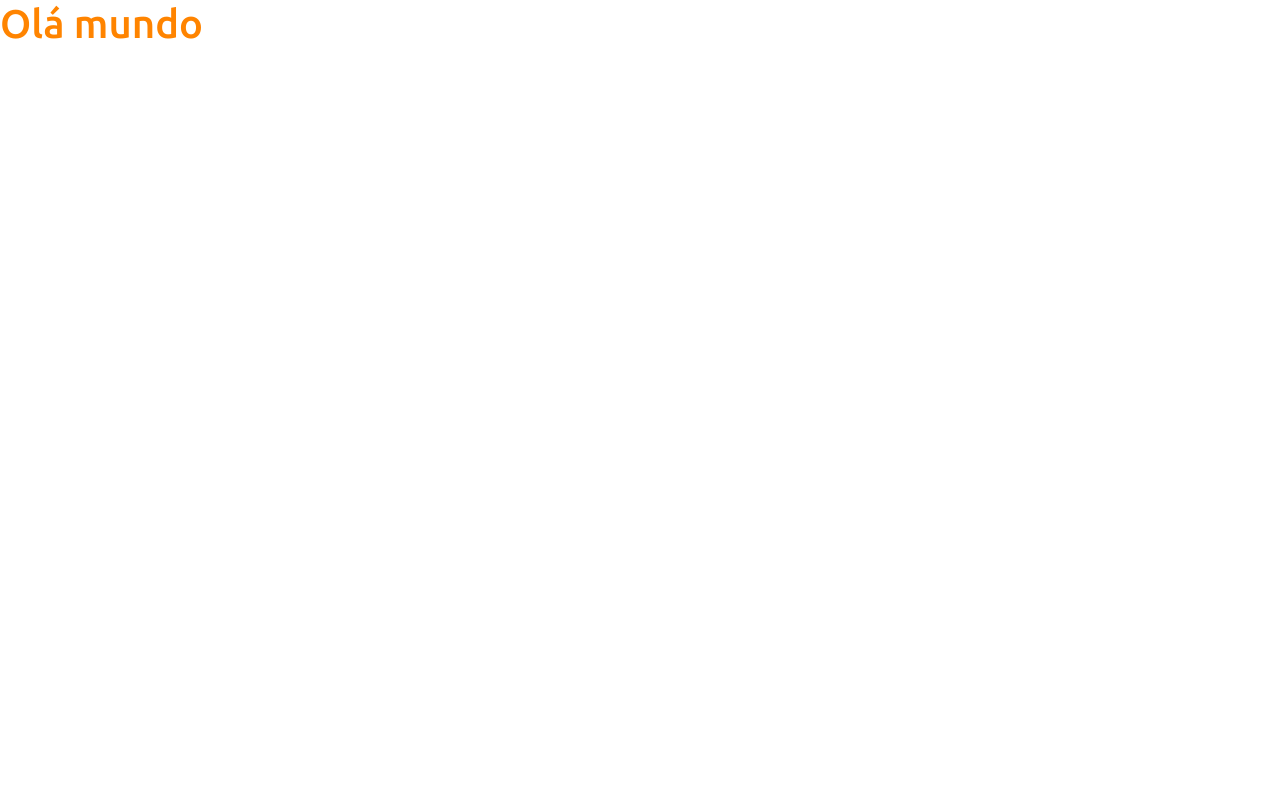
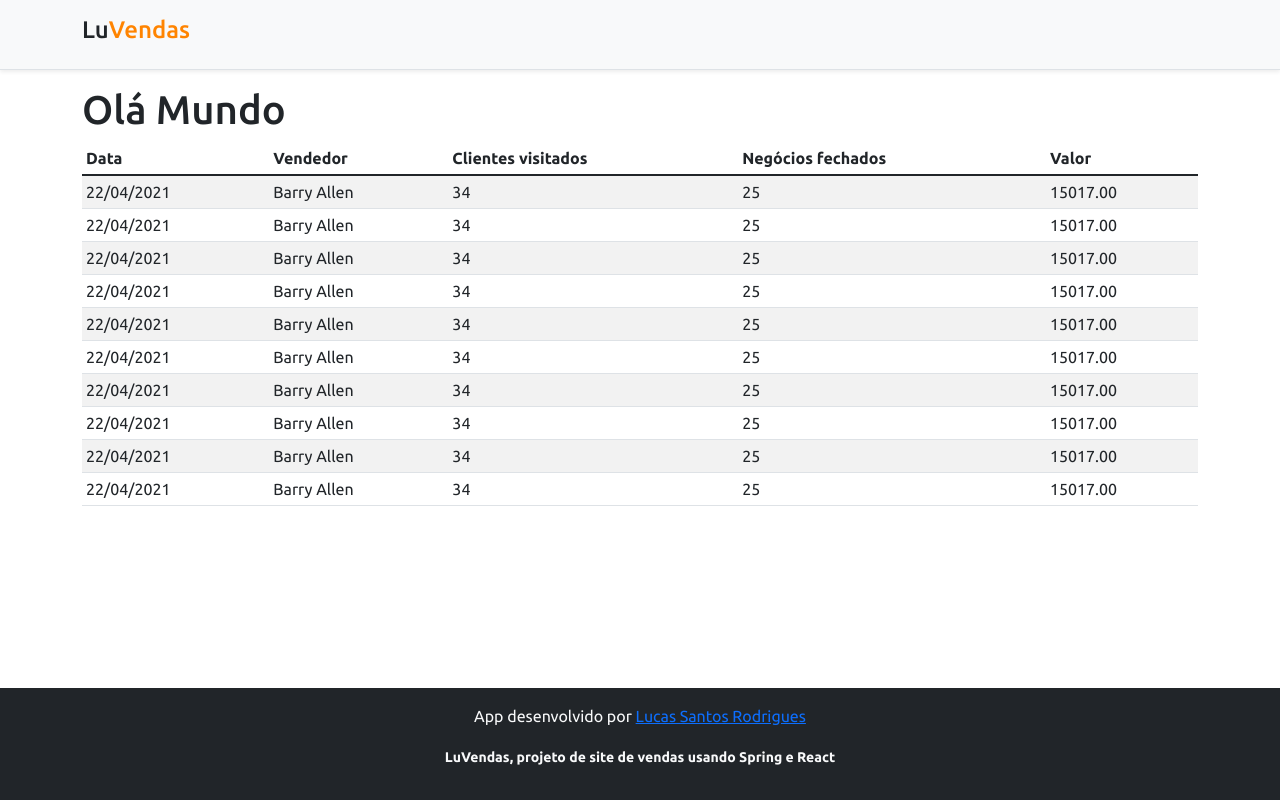
Before and after one commit to LuSrodri/fullstack-React-Spring-LuVendas, a React (Create React App) app in the folder frontend/: page / in a window 1280 px wide. Built offline with nearby package versions, Linux system fonts and the light colour scheme.

Commit message:
Basic static components

```diff
--- a/frontend/src/App.tsx
+++ b/frontend/src/App.tsx
@@ -1,9 +1,18 @@
+import NavBar from "components/NavBar";
+import Footer from "components/Footer";
+import DataTable from "components/DataTable";
 
 function App() {
   return (
-    <div>
-      <h1 className="text-primary">Olá mundo</h1>
-    </div>
+    <>
+      <NavBar></NavBar>
+      <div className="container">
+        <h1>Olá Mundo</h1>
+
+        <DataTable></DataTable>
+      </div>
+      <Footer></Footer>
+    </>
   );
 }
 
--- /dev/null
+++ b/frontend/src/components/DataTable/index.tsx
@@ -0,0 +1,94 @@
+
+
+function DataTable() {
+    return (
+        <div className="table-responsive">
+            <table className="table table-striped table-sm">
+                <thead>
+                    <tr>
+                        <th>Data</th>
+                        <th>Vendedor</th>
+                        <th>Clientes visitados</th>
+                        <th>Negócios fechados</th>
+                        <th>Valor</th>
+                    </tr>
+                </thead>
+                <tbody>
+                    <tr>
+                        <td>22/04/2021</td>
+                        <td>Barry Allen</td>
+                        <td>34</td>
+                        <td>25</td>
+                        <td>15017.00</td>
+                    </tr>
+                    <tr>
+                        <td>22/04/2021</td>
+                        <td>Barry Allen</td>
+                        <td>34</td>
+                        <td>25</td>
+                        <td>15017.00</td>
+                    </tr>
+                    <tr>
+                        <td>22/04/2021</td>
+                        <td>Barry Allen</td>
+                        <td>34</td>
+                        <td>25</td>
+                        <td>15017.00</td>
+                    </tr>
+                    <tr>
+                        <td>22/04/2021</td>
+                        <td>Barry Allen</td>
+                        <td>34</td>
+                        <td>25</td>
+                        <td>15017.00</td>
+                    </tr>
+                    <tr>
+                        <td>22/04/2021</td>
+                        <td>Barry Allen</td>
+                        <td>34</td>
+                        <td>25</td>
+                        <td>15017.00</td>
+                    </tr>
+                    <tr>
+                        <td>22/04/2021</td>
+                        <td>Barry Allen</td>
+                        <td>34</td>
+                        <td>25</td>
+                        <td>15017.00</td>
+                    </tr>
+                    <tr>
+                        <td>22/04/2021</td>
+                        <td>Barry Allen</td>
+                        <td>34</td>
+                        <td>25</td>
+                        <td>15017.00</td>
+                    </tr>
+                    <tr>
+                        <td>22/04/2021</td>
+                        <td>Barry Allen</td>
+                        <td>34</td>
+                        <td>25</td>
+                        <td>15017.00</td>
+                    </tr>
+                    <tr>
+                        <td>22/04/2021</td>
+                        <td>Barry Allen</td>
+                        <td>34</td>
+                        <td>25</td>
+                        <td>15017.00</td>
+                    </tr>
+                    <tr>
+                        <td>22/04/2021</td>
+                        <td>Barry Allen</td>
+                        <td>34</td>
+                        <td>25</td>
+                        <td>15017.00</td>
+                    </tr>
+                </tbody>
+            </table>
+        </div>
+
+    );
+}
+
+export default DataTable;
--- /dev/null
+++ b/frontend/src/components/Footer/index.tsx
@@ -0,0 +1,16 @@
+
+
+function Footer() {
+    return (
+        <footer className="footer mt-auto py-3 bg-dark">
+            <div className="container">
+                <p className="text-light">App desenvolvido por <a href="https://github.com/LuSrodri" target="_blank" rel="noreferrer">Lucas Santos Rodrigues</a></p>
+                <p className="text-light"><small><strong>LuVendas, projeto de site de vendas usando Spring e React </strong><br /></small></p>
+            </div>
+        </footer>
+
+
+    );
+}
+
+export default Footer;
--- /dev/null
+++ b/frontend/src/components/NavBar/index.tsx
@@ -0,0 +1,15 @@
+
+function NavBar() {
+    return (
+        <div className="d-flex flex-column flex-md-row align-items-center p-3 px-md-4 mb-3 bg-light border-bottom shadow-sm">
+            <div className="container">
+                <nav className="my-2 my-md-0 mr-md-3">
+                    <h4>Lu<span className="text-primary">Vendas</span></h4>
+                </nav>
+            </div>
+        </div>
+
+    );
+}
+
+export default NavBar;
```
